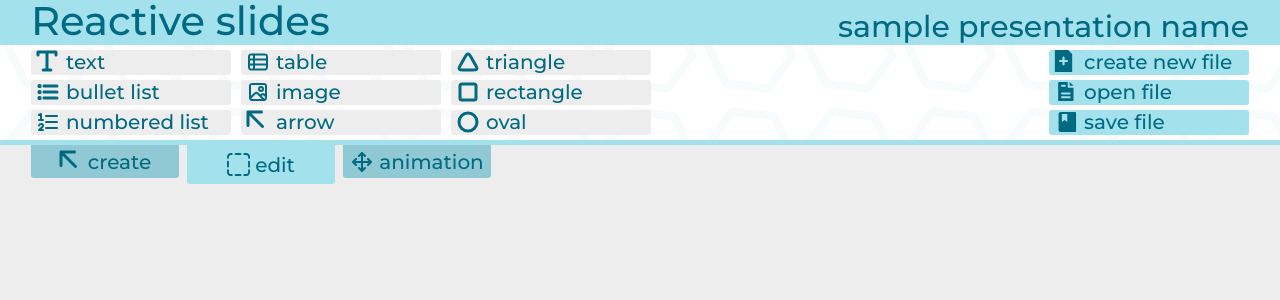
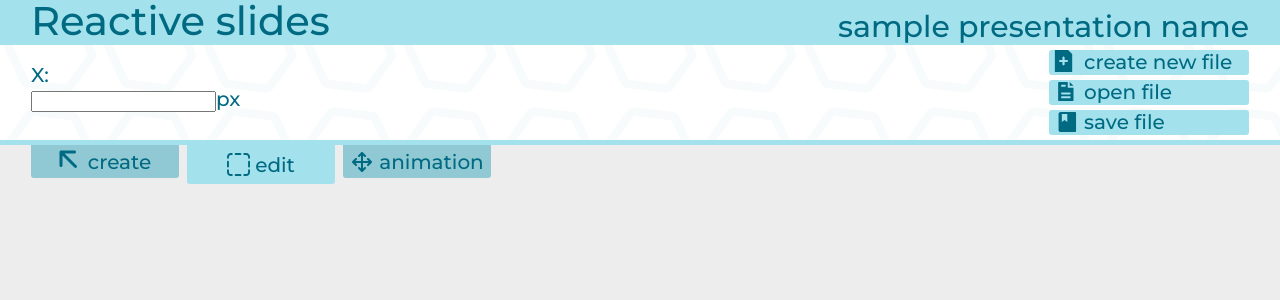
Before and after one commit to dan3rty/Reactive-slides, a React (Create React App) app: page / in a window 1280 px wide. Shown: the top 300 px of the page. Built offline with nearby package versions, Linux system fonts and the light colour scheme.

Commit message:
Добавил EditBar и InputField

```diff
--- /dev/null
+++ b/src/common/components/inputFields/InputField.css
@@ -0,0 +1,12 @@
+.large {
+	width: 200px;
+    height: 37px;
+}
+
+.label {
+
+}
+
+.label_large {
+
+}
--- /dev/null
+++ b/src/common/components/inputFields/InputField.tsx
@@ -0,0 +1,25 @@
+import React from 'react'
+
+type sizes = 'small' | 'medium' | 'large'
+type inputType = 'number' | 'deg' | 'color' | 'fontFamily'
+
+type InputProps = {
+	label: string
+	type: inputType
+	suffix?: string
+	size: sizes
+}
+
+function InputField(props: InputProps) {
+	return (
+		<div className={props.size}>
+			<div className={`label label_${props.size}`}>
+				<span className={'label__text'}>{props.label}</span>
+			</div>
+			<input type={props.type}></input>
+			<span>{props.suffix}</span>
+		</div>
+	)
+}
+
+export { InputField }
--- a/src/editor/toolBar/settingBar/SettingBar.tsx
+++ b/src/editor/toolBar/settingBar/SettingBar.tsx
@@ -1,8 +1,13 @@
 import React from 'react'
 import './SettingBar.css'
+import { EditBar } from './editBar/EditBar'
 import { FileSettings } from './fileSettings/FileSettings'
 import { AddBar } from './addBar/AddBar'
+import {Tabs} from "../../../types";
+
 function SettingBar() {
+	const tab = Tabs.EDIT
+	if (tab == Tabs.CREATE) {
 		return (
 			<div className="SettingBar">
 				<AddBar></AddBar>
@@ -10,5 +15,14 @@ function SettingBar() {
 			</div>
 		)
 	}
+	if (tab == Tabs.EDIT) {
+		return (
+			<div className="SettingBar">
+				<EditBar></EditBar>
+				<FileSettings></FileSettings>
+			</div>
+		)
+	}
+}
 
 export { SettingBar }
--- /dev/null
+++ b/src/editor/toolBar/settingBar/editBar/EditBar.css
@@ -0,0 +1,5 @@
+.add-bar {
+	display: grid;
+	grid-template-columns: 210px 210px 210px;
+	grid-template-rows: 30px 30px;
+}
--- /dev/null
+++ b/src/editor/toolBar/settingBar/editBar/EditBar.tsx
@@ -0,0 +1,13 @@
+import React from 'react'
+import './EditBar.css'
+import { InputField } from '../../../../common/components/inputFields/InputField'
+
+function EditBar() {
+	return (
+		<div className="add-bar">
+			<InputField label={'X:'} type={'number'} size={'large'} suffix={'px'}></InputField>
+		</div>
+	)
+}
+
+export { EditBar }
```
Lines whose indentation alone changed are shown as unchanged.
